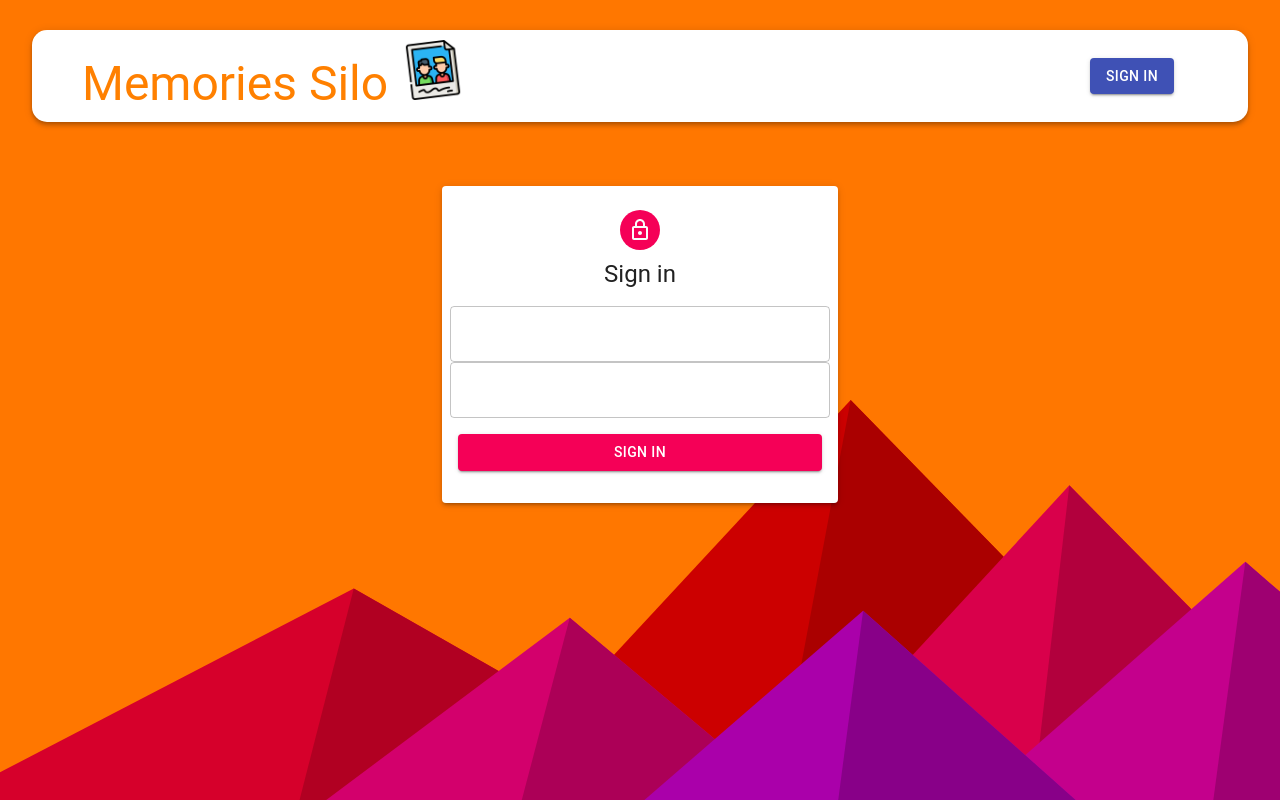
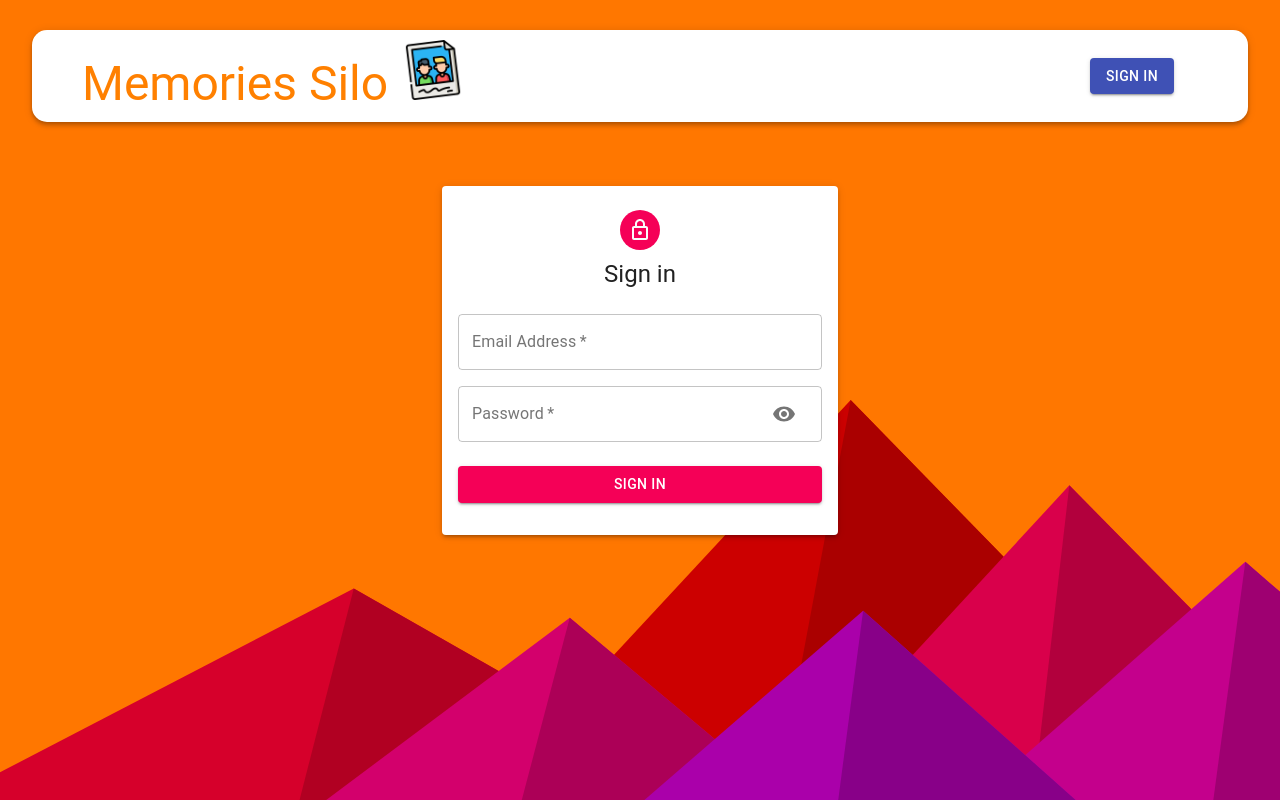
Before and after one commit to ZroC00l/memoriesApp, a React (Create React App) app in the folder client/: page /auth in a window 1280 px wide. Built offline with nearby package versions, Linux system fonts and the light colour scheme.

Commit message:
authentication process update

```diff
--- a/client/src/components/Auth/Auth.js
+++ b/client/src/components/Auth/Auth.js
@@ -5,7 +5,6 @@ import {
   Avatar,
   Grid,
   Paper,
-  TextField,
   Button,
 } from "@material-ui/core";
 import useStyles from "./styles";
@@ -30,7 +29,7 @@ const Auth = () => {
 
   return (
     <Container component="main" maxWidth="xs">
-      <Paper className={classes.paper} elevation="3">
+      <Paper className={classes.paper} elevation={3}>
         <Avatar className={classes.avatar}>
           <LockedOutlined />
         </Avatar>
@@ -41,7 +40,7 @@ const Auth = () => {
               <>
                 <Input
                   name="Firstname"
-                  lable="Firstname"
+                  label="Firstname"
                   handleChange={handleChange}
                   autoFocus
                   half
@@ -49,7 +48,7 @@ const Auth = () => {
 
                 <Input
                   name="Firstname"
-                  lable="Firstname"
+                  label="Firstname"
                   handleChange={handleChange}
                   half
                 />
@@ -57,13 +56,13 @@ const Auth = () => {
             )}
             <Input
               name="email"
-              lable="Email Address"
+              label="Email Address"
               handleChange={handleChange}
               type="email"
             />
             <Input
               name="password"
-              lable="Password"
+              label="Password"
               handleChange={handleChange}
               type={showPassword ? "text" : "password"}
               handleShowPassword={handleShowPassword}
--- a/client/src/components/Auth/Input.js
+++ b/client/src/components/Auth/Input.js
@@ -13,7 +13,7 @@ const Input = ({
   autoFocus,
 }) => {
   return (
-    <Grid type="item" xs={12} sm={half ? 6 : 12}>
+    <Grid type="item" xs={12} sm={half ? 6 : 12} item={true}>
       <TextField
         variant="outlined"
         name={name}
@@ -23,7 +23,7 @@ const Input = ({
         label={label}
         type={type}
         autoFocus={autoFocus}
-        inputProps={
+        InputProps={
           name === "password" && {
             endAdornment: (
               <InputAdornment position="end">
```
